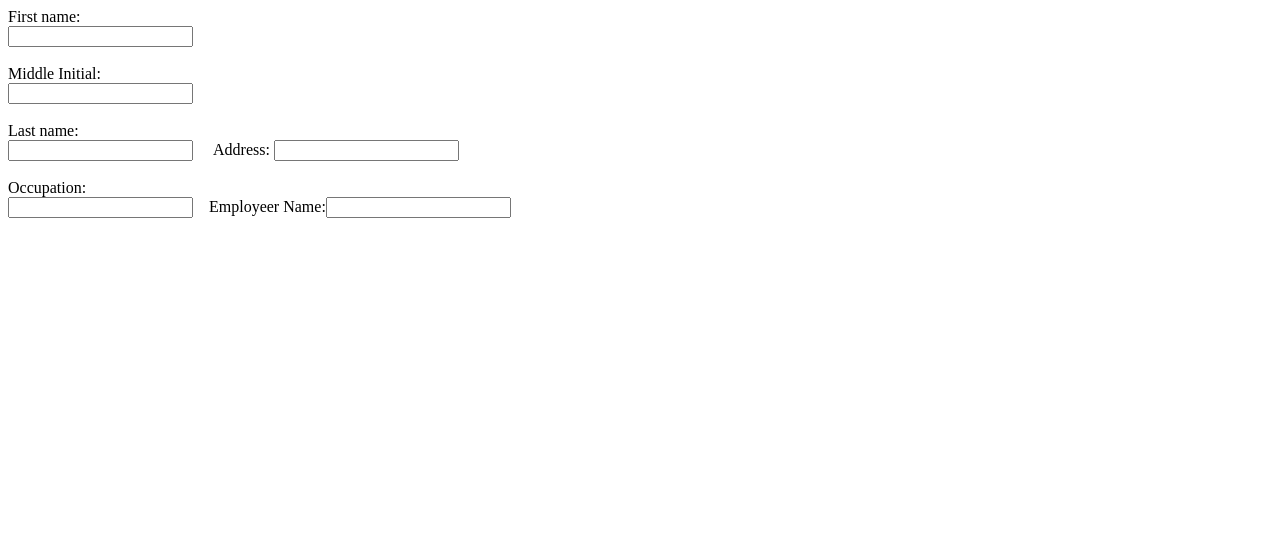
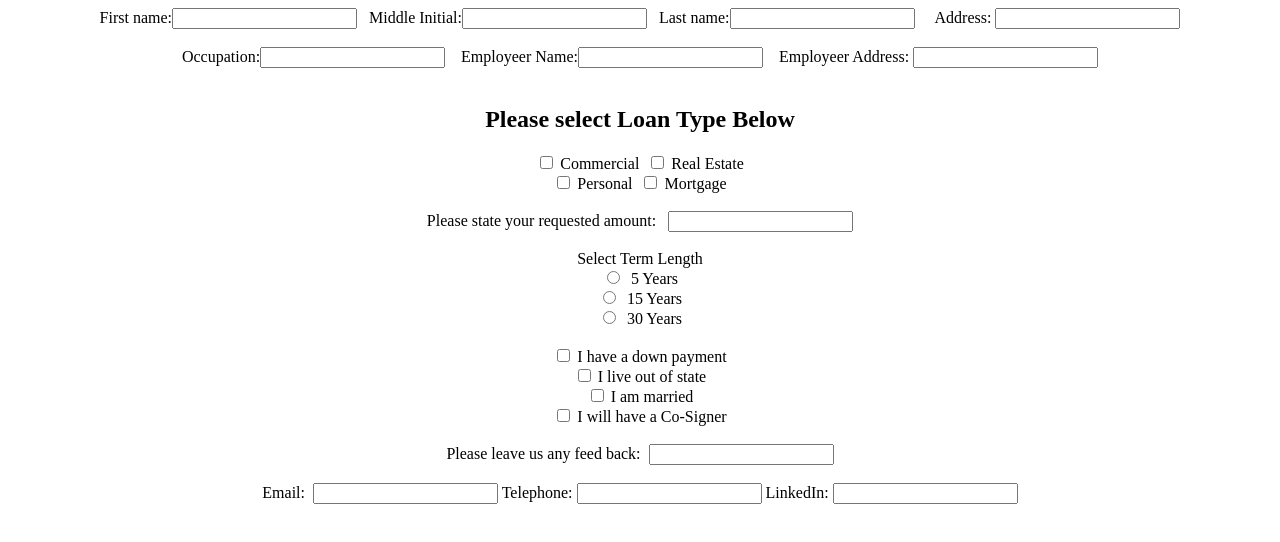
Before and after one commit to Dmart331/ex_bankingForm, a plain HTML site: page index.html in a window 1280 px wide. Drawn offline with Linux system fonts and the light colour scheme.

Commit message:
Created banking form

```diff
--- a/index.html
+++ b/index.html
@@ -4,13 +4,47 @@
 	<title>Loan App</title>
 </head>
 <body>
+<center>	<form>
+		First name:<input type="text">&nbsp;&nbsp;&nbsp;Middle Initial:<input type="text">&nbsp;&nbsp;&nbsp;Last name:<input type="text">&nbsp; &nbsp; &nbsp;Address: <input type="text"><br><br>
+		Occupation:<input type="text">
+		&nbsp;&nbsp;&nbsp;Employeer Name:<input type="text">&nbsp;&nbsp;&nbsp; Employeer Address: <input type="text">
+	</form></center>
+
+<br>
+<center><h2> Please select Loan Type Below</h2>
+	<form>
+  		<input type="checkbox" name="Loan Type"> Commercial&nbsp;
+  		<input type="checkbox" name="Loan Type"> Real Estate<br>
+  		<input type="checkbox" name="Loan Type"> Personal&nbsp;
+  		<input type="checkbox" name="Loan Type"> Mortgage<br>
+	</form>
+	<br>
 <form>
-First name:<br><input type="text"><br><br>
-Middle Initial:<br><input type="text"><br><br>
-Last name:<br><input type="text">&nbsp; &nbsp; &nbsp;Address: <input type="text"><br><br>
-Occupation:<br><input type="text">
-&nbsp;&nbsp;&nbsp;Employeer Name:<input type="text">
+	Please state your requested amount: &nbsp; <input type="text"></form>
+<br>
+<form>
+Select Term Length<br><input type="radio" name="term" value="5">&nbsp; 5 Years<br>
+<input type="radio" name="term" value="15">&nbsp; 15 Years<br>
+<input type="radio" name="term" value="30">&nbsp; 30 Years<br>
 </form>
-<h2>
+<br>
+<form>
+  		<input type="checkbox" name="special"> I have a down payment<br>
+  		<input type="checkbox" name="special"> I live out of state<br>
+  		<input type="checkbox" name="special"> I am married<br>
+  		<input type="checkbox" name="special"> I will have a Co-Signer
+	</form>
+<br>
+	<form>
+	Please leave us any feed back: &nbsp;<input type="text">
+	</form>
+	<br>
+	<form>
+	Email: &nbsp;<input type="text">
+	Telephone:&nbsp;<input type="text">
+	LinkedIn:&nbsp;<input type="text">
+	</form>
+	<br>
+</center>
 </body>
 </html>
```
